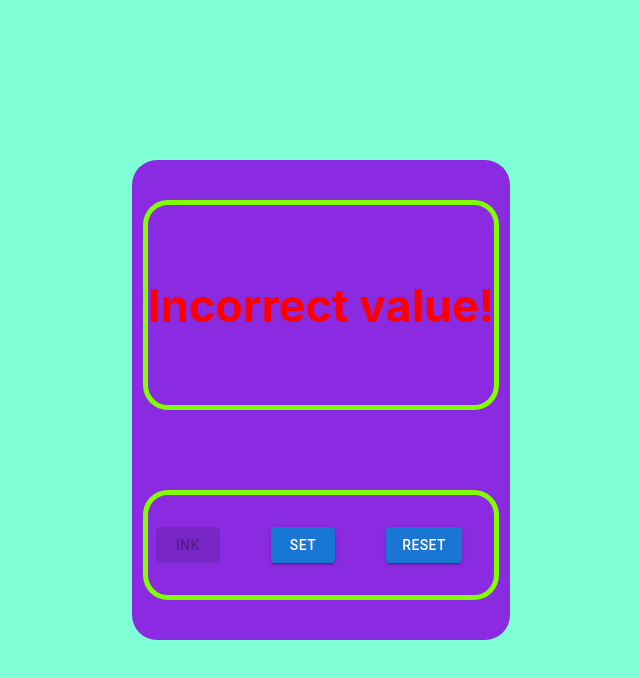
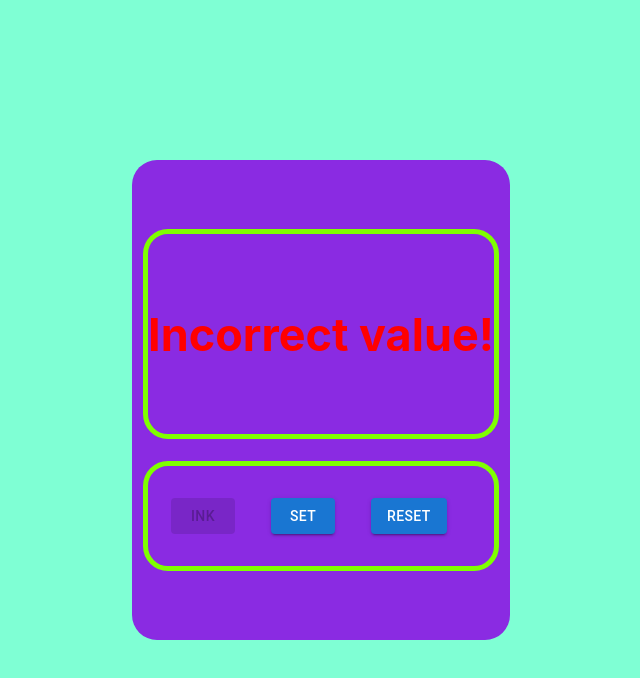
Before and after one commit to sasha2234562/counter, a React (Create React App) app: page / in a window 1280 px wide. Shown: the top 678 px of the page, without its empty margins (319-959 px from the left). Built offline with nearby package versions, Linux system fonts and the light colour scheme.

Commit message:
counter on redux

```diff
--- a/src/App.css
+++ b/src/App.css
@@ -7,7 +7,6 @@
     background-color: aquamarine;
     height: 100vh;
     display: grid;
-    /*grid-template-columns: repeat(2, 30%);*/
     justify-content: space-around;
     align-items: center;
 }
@@ -17,7 +16,7 @@
     height: 60vh;
     border-radius: 25px;
     flex-direction:column;
-    justify-content: space-around;
+    justify-content: center;
 }
 .counterNumber, .conditions{
     display: flex;
@@ -34,7 +33,7 @@
     display: grid;
     grid-template-columns:  repeat(3, 100px);
     align-items: center;
-    justify-content: space-around;
+    justify-content: center;
 }
 .counterNumber h2{
     margin: auto;
--- a/src/counter on redux/counter.tsx
+++ b/src/counter on redux/counter.tsx
@@ -30,7 +30,7 @@ export const Counter = (props: propsType)=> {
 
     const styleNumber = {
         color: props.value === props.maxValue || props.maxValue <= props.minValue || props.minValue < 0 ? 'red' : '',
-        // fontSize: props.value === props.maxValue || props.maxValue <= props.minValue || props.minValue > 0 ? '28px' : ''
+        fontSize: props.value === props.maxValue || props.maxValue <= props.minValue || props.minValue > 0 ? '45px' : ''
     }
 
       return (
```
